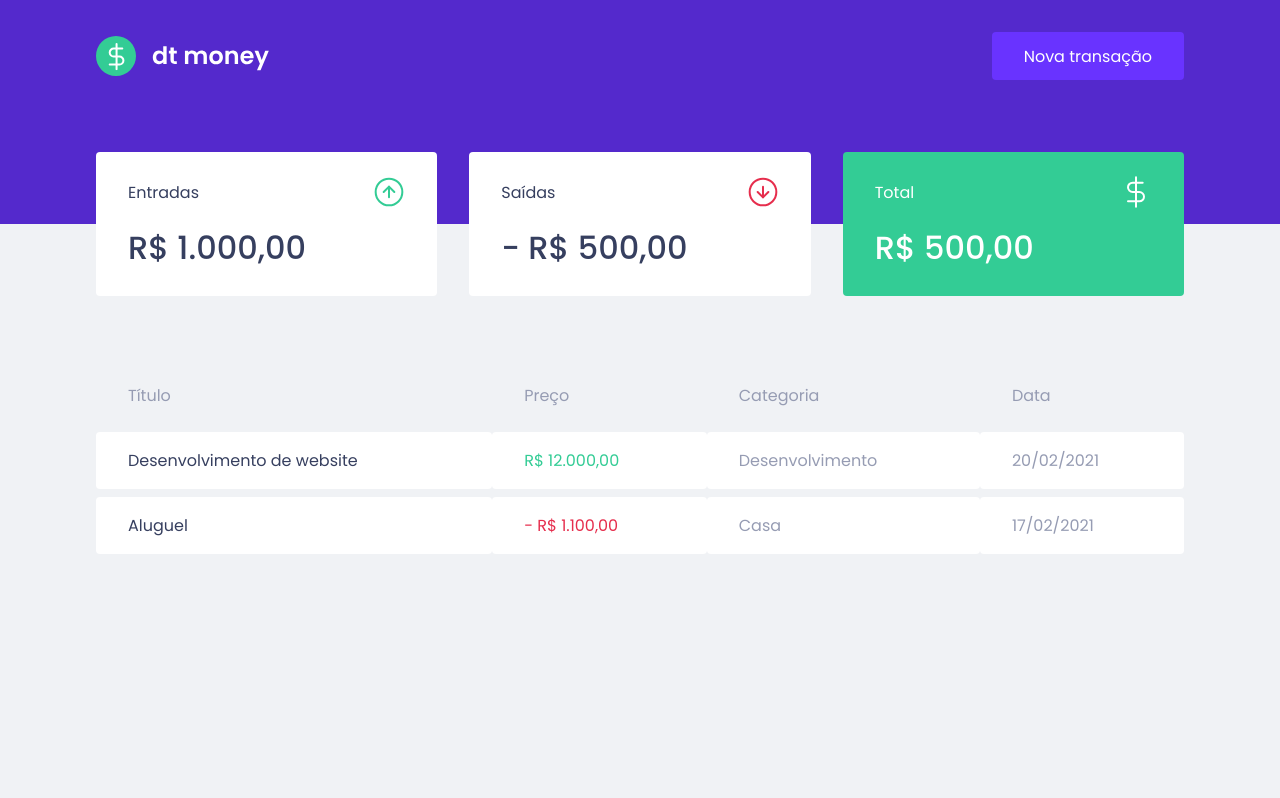
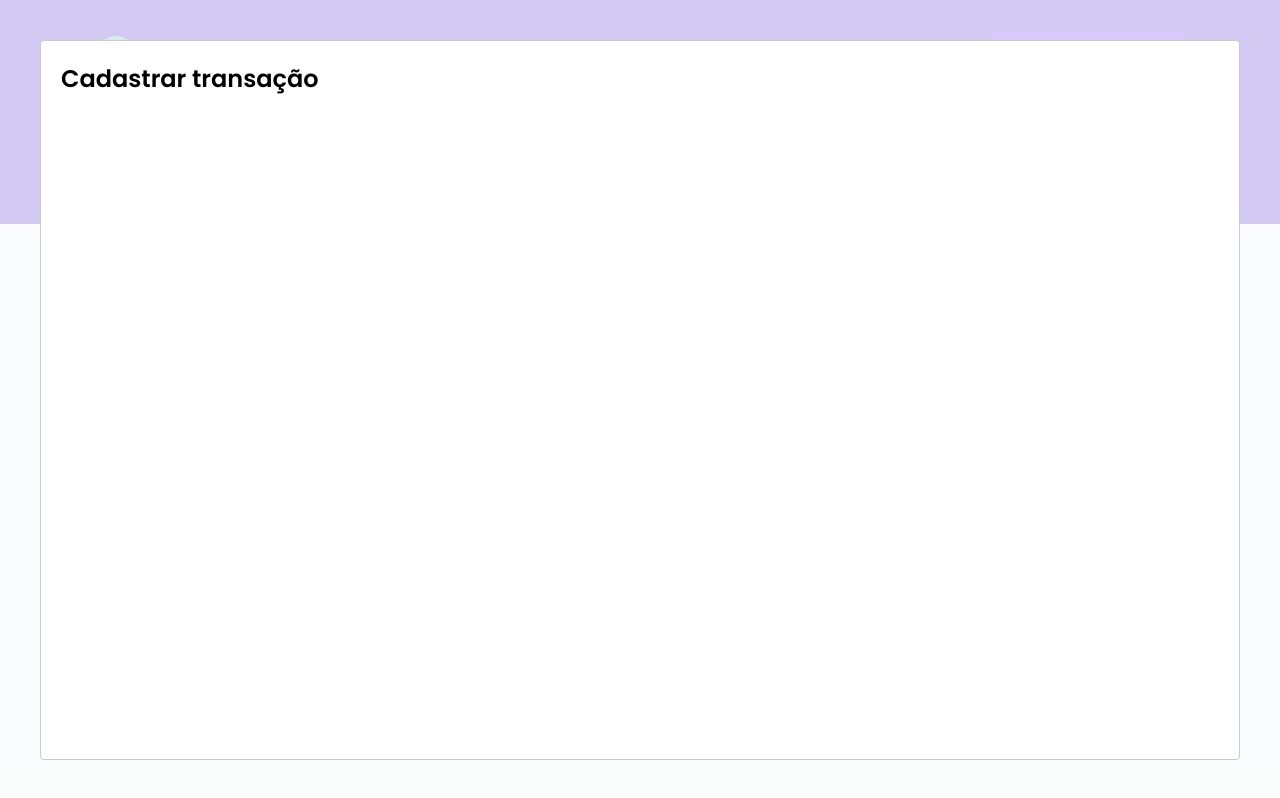
Before and after one commit to romerotg/dtmoney, a React (Create React App) app: page / in a window 1280 px wide. Both pictures are taken after a click on the button "Nova transação". Built offline with nearby package versions, Linux system fonts and the light colour scheme; no server answers; what miragejs would draw is missing.

Commit message:
Installing and configuring first modal with react-modal

```diff
--- a/package.json
+++ b/package.json
@@ -7,6 +7,7 @@
     "miragejs": "^0.1.41",
     "react": "^17.0.2",
     "react-dom": "^17.0.2",
+    "react-modal": "^3.13.1",
     "react-scripts": "4.0.3",
     "styled-components": "^5.3.0",
     "web-vitals": "^1.0.1"
@@ -19,6 +20,7 @@
     "@types/node": "^12.0.0",
     "@types/react": "^17.0.0",
     "@types/react-dom": "^17.0.0",
+    "@types/react-modal": "^3.12.0",
     "@types/styled-components": "^5.1.9",
     "typescript": "^4.1.2"
   },
--- a/src/App.tsx
+++ b/src/App.tsx
@@ -1,12 +1,33 @@
+import { useState } from 'react';
+import Modal from 'react-modal';
 import { Dashboard } from "./components/Dashboard";
 import { Header } from "./components/Header";
 import { GlobalStyle } from "./styles/global";
 
+Modal.setAppElement('#root');
+
 export function App() {
+  const [isNewTransactionModalOpen, setIsNewTransactionModalOpen] = useState(false);
+
+  function handleOpenNewTransactionModal() {
+    setIsNewTransactionModalOpen(true);
+  }
+
+  function handleCloseNewTransactionModal() {
+    setIsNewTransactionModalOpen(false);
+  }
   return (
     <>
-      <Header />
+      <Header onOpenNewTransactionModal={handleOpenNewTransactionModal} />
       <Dashboard />
+
+      <Modal
+        isOpen={isNewTransactionModalOpen}
+        onRequestClose={handleCloseNewTransactionModal}
+      >
+        <h2>Cadastrar transação</h2>
+      </Modal>
+
       <GlobalStyle />
     </>
   );
--- a/src/components/Header/index.tsx
+++ b/src/components/Header/index.tsx
@@ -2,12 +2,16 @@
 
 import { Container, Content } from './styles';
 
-export function Header() {
+interface HeaderProps {
+  onOpenNewTransactionModal: () => void;
+}
+
+export function Header({ onOpenNewTransactionModal }: HeaderProps) {
   return (
     <Container>
       <Content>
         <img src={logoImg} alt="dt money" />
-        <button type="button">Nova transação</button>
+        <button type="button" onClick={onOpenNewTransactionModal}>Nova transação</button>
       </Content>
     </Container>
   )
```
Also changed, not shown: 1 other file (tests, documents, lock files or other folders).
